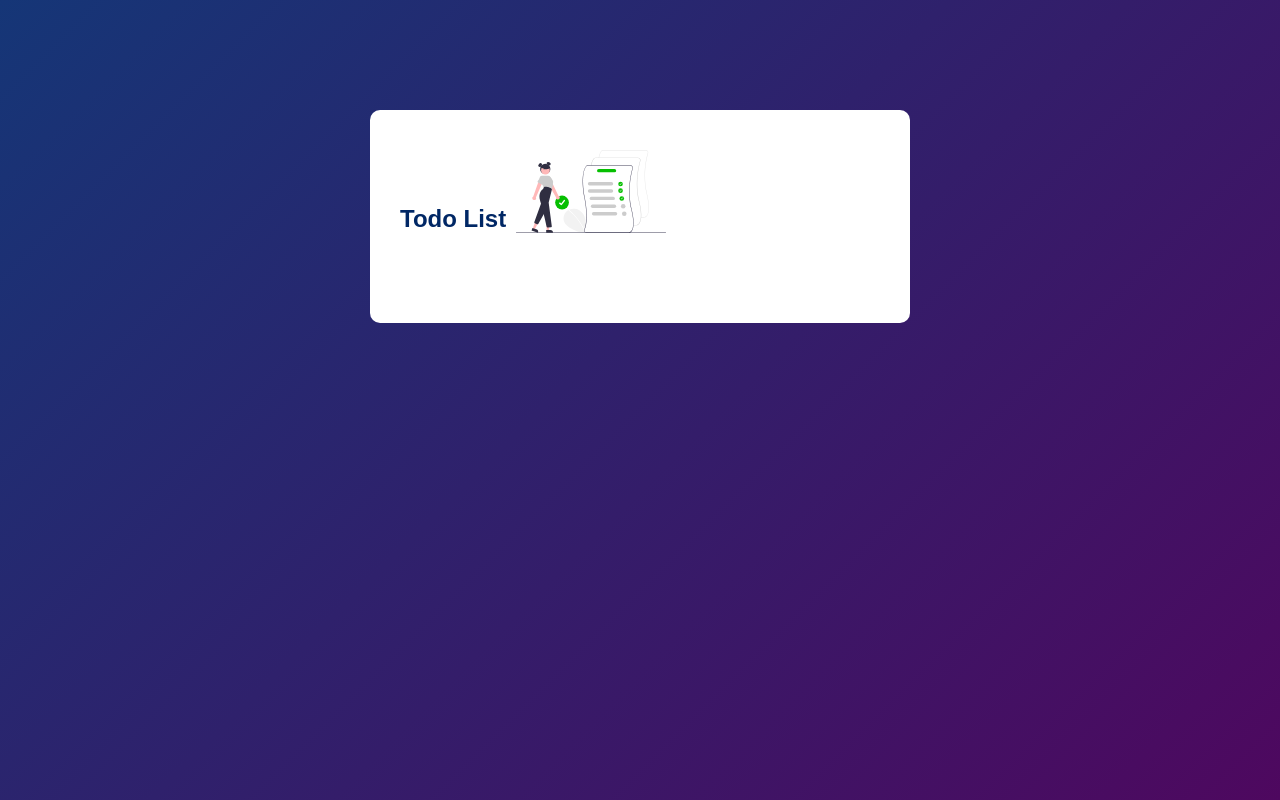
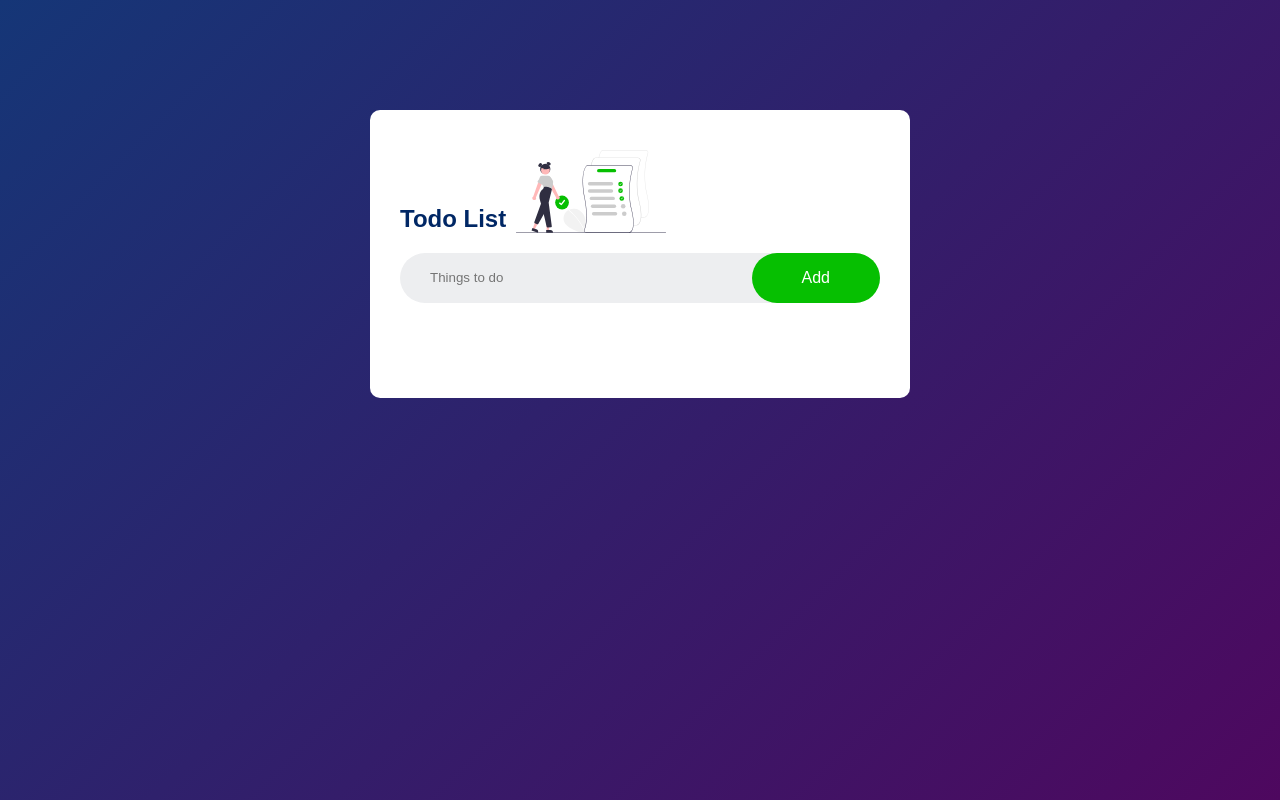
Before and after one commit to Ramya-V/Basic-Todo-App, a plain HTML site: page Frontend/index.html in a window 1280 px wide. Drawn offline with Linux system fonts and the light colour scheme.

Commit message:
Update todo input box

```diff
--- a/Frontend/index.html
+++ b/Frontend/index.html
@@ -12,6 +12,10 @@
     <div class="container">
         <div class="todo-app">
             <h2>Todo List <img src="./images/todo.svg"></h2>
+            <div class="todo-input">
+                <input type="text" id="input-box" placeholder="Things to do">
+                <button>Add</button>
+            </div>
         </div>
     </div>
 
--- a/Frontend/style/style.css
+++ b/Frontend/style/style.css
@@ -32,3 +32,32 @@
     width: 150px;
     margin-left: 10px;
 }
+
+.todo-input {
+    display: flex;
+    align-items: center;
+    justify-content: space-between;
+    background: #edeef0;
+    border-radius: 30px;
+    padding-left: 20px;
+    margin-bottom: 25px;
+}
+
+.todo-input input {
+    flex: 1;
+    border: none;
+    outline: none;
+    background: transparent;
+    padding: 10px;
+}
+
+.todo-input button {
+    border: none;
+    outline: none;
+    background: #06bf01;
+    padding: 16px 50px;
+    color: #fff;
+    border-radius: 40px;
+    font-size: 16px;
+    cursor: pointer;
+}
```
